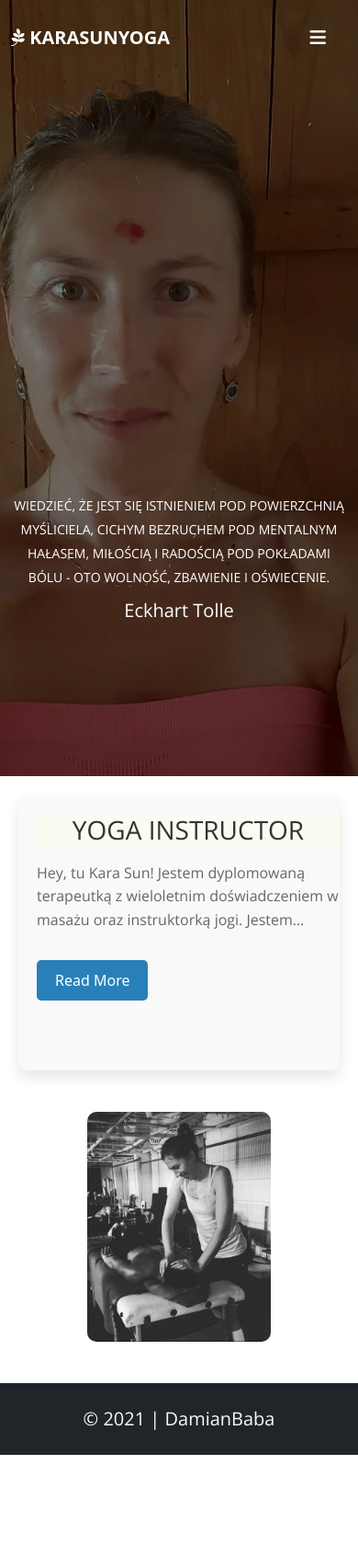
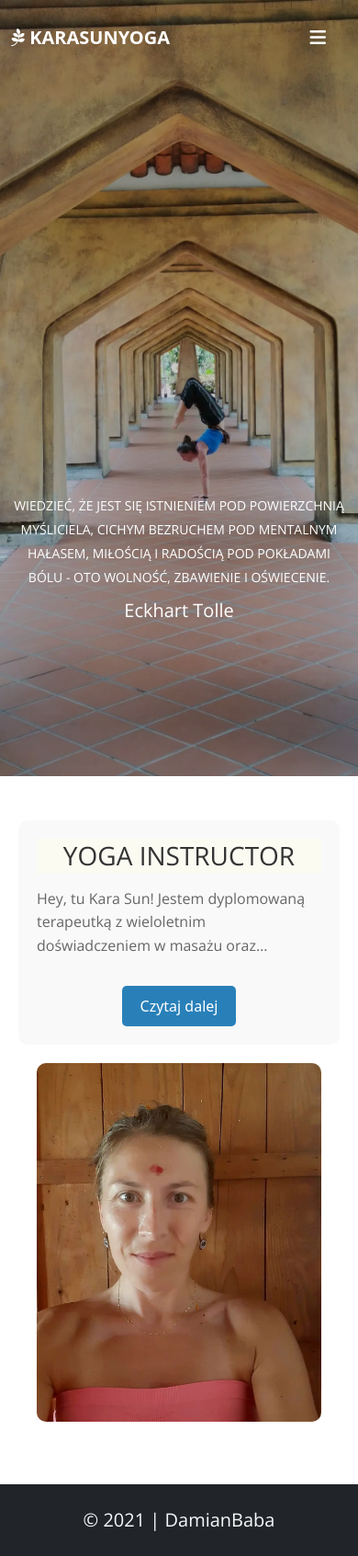
Before and after one commit to Damianbaba/Yoga-Web, a plain HTML site: page index.html in a window 390 px wide. Shown: the whole page at 92% size. Before the commit the page ends 1582 px from the top, so only its background shows below. Drawn offline with nearby package versions, Linux system fonts and the light colour scheme.

Commit message:
bio section modal new jmg

```diff
--- a/index.html
+++ b/index.html
@@ -17,7 +17,6 @@
   <script src="https://kit.fontawesome.com/8bf66320ba.js" crossorigin="anonymous"></script>
 
   <link rel="stylesheet" href="./css/style.css">
-  <link rel="stylesheet" href="./sass/css/yogaCards.css">
 </head>
 
 <body data-bs-spy="scroll" data-bs-target="#navbar" data-bs-offset="82">
@@ -75,7 +74,8 @@
 
     <!-- section with modal -->
 
-    <section id="bio" class="bio-section">
+    <section id="bio" class="bio-section py-5">
+
       <div class="bio-content">
         <h2>Yoga Instructor</h2>
         <p>
@@ -86,10 +86,15 @@
           misją.
           ...
         </p>
-        <button id="readMoreBtn">Read More</button>
+        <div class="btn-container">
+          <button id="readMoreBtn">Czytaj dalej</button>
+        </div>
       </div>
+
+
+
       <div class="bio-image">
-        <img src="./img/mobile/karamassage.webp" alt="Yoga Instructor">
+        <img src="./img/mobile/header.webp" alt="Yoga Instructor">
       </div>
 
 
@@ -99,7 +104,8 @@
         <span class="closeBtn" id="closeModal">&times;</span>
         <div class="modal-content">
 
-          <h2>Yoga Instructor</h2>
+          <!-- <h2>Kara Sun</h2> -->
+          <img src="./img/mobile/karaBio.webp" alt="Yoga Instructor">
           <p>
             Hey, tu Kara Sun! Jestem dyplomowaną terapeutką z wieloletnim doświadczeniem w masażu oraz instruktorką
             jogi.
@@ -127,9 +133,8 @@
 
             ...
             <br><br>
-            Additional content and details about the yoga instructor.
+
           </p>
-          <img src="./img/mobile/karaBio.webp" alt="Yoga Instructor">
           <button class="exitBtn" id="exitModal">Exit</button>
         </div>
       </div>
--- a/sass/modules/BioSectionModal.scss
+++ b/sass/modules/BioSectionModal.scss
@@ -13,11 +13,11 @@
     padding: 20px;
     background-color: #f9f9f9;
     border-radius: 10px;
-    box-shadow: 0 8px 16px rgba(0, 0, 0, 0.1);
-    transition: box-shadow 0.3s ease-in-out;
+    // box-shadow: 0 8px 16px rgba(0, 0, 0, 0.1);
+    // transition: box-shadow 0.3s ease-in-out;
 
     &:hover {
-      box-shadow: 0 12px 24px rgba(0, 0, 0, 0.2);
+      // box-shadow: 0 12px 24px rgba(0, 0, 0, 0.2);
     }
 
     h2 {
@@ -36,8 +36,12 @@
       -webkit-line-clamp: 3;
       -webkit-box-orient: vertical;
     }
+    .btn-container{
+      display: flex;
+      justify-content: center;
+      align-items: center;
 
-    button {
+      button {
       background-color: #2980b9;
       color: #fff;
       border: none;
@@ -47,10 +51,13 @@
       cursor: pointer;
       margin-top: 15px;
 
+
+
       &:hover {
         background-color: #1a5276;
       }
     }
+  }
   }
 
   .bio-image {
@@ -58,12 +65,13 @@
     display: flex;
     align-items: center;
     justify-content: center;
+    padding: 20px;
 
     img {
       max-width: 100%;
       height: auto;
       border-radius: 10px;
-      max-height: 250px; /* Adjust the maximum height as per your preference */
+      max-height: 500px; /* Adjust the maximum height as per your preference */
     }
   }
 
@@ -96,7 +104,9 @@
       }
 
       p {
-        font-size: 18px;
+        font-family: 'Open Sans', sans-serif;
+        font-size: 12px;
+        font-weight: bold;
         line-height: 1.8;
         color: #333;
         margin-bottom: 20px;
@@ -128,14 +138,14 @@
     }
   }
 
-  // Responsive styles
-  @media (max-width: 1024px) {
-    flex-direction: column;
-    align-items: center;
+  // // Responsive styles
+  // @media (max-width: 1023px) {
+  //   flex-direction: column;
+  //   align-items: center;
 
-    .bio-content {
-      padding-right: 0;
-      margin-bottom: 20px;
-    }
-  }
+  //   .bio-content {
+  //     padding-right: 0;
+  //     margin-bottom: 20px;
+  //   }
+  // }
 }
--- a/sass/style.scss
+++ b/sass/style.scss
@@ -1,9 +1,7 @@
 @import './colors';
-@import './var';
 @import './animation';
 @import './mixins.scss';
-// @import '../sass/modules/yogaCards.scss';
-@import './modules/BioSectionModal.scss';
+@import '../sass/modules/BioSectionModal.scss';
 @import url('https://fonts.googleapis.com/css2?family=Open+Sans:wght@300&family=Spectral:wght@200;400&display=swap');
 // font-family: 'Spectral', serif;
 // font-family: 'Open Sans', sans-serif;
@@ -106,7 +104,8 @@ header {
     .hero-img {
         position: relative;
         height: 100vh;
-        background-image: url(../img/mobile/header.webp);
+        background-image: url(../img/mobile/karaScorpion.webp);
+        // background-image: url(../img/mobile/header.webp);
         background-position: center;
         background-size: cover;
         background-attachment: fixed;
@@ -117,7 +116,7 @@ header {
         position: absolute;
         width: 100%;
         height: 100%;
-        background-color: rgba(0, 0, 0, .5);
+        background-color: rgba(0, 0, 0, .2);
         z-index: -10;
     }
 
@@ -152,6 +151,55 @@ header {
         color: $white-color;
     }
 }
+
+
+
+
+
+
+
+
+
+
+
+
+
+
+
+
+
+
+
+
+
+
+
+
+
+
+
+
+
+
+
+
+
+
+
+
+
+
+
+
+
+
+
+
+
+
+
+
+
 
 // Main
 
```
Also changed, not shown: css/style.css, img/mobile/karaScorpion.webp (added), sass/_var.scss (deleted), sass/css/BioSectionModal.css, 2 other files.
